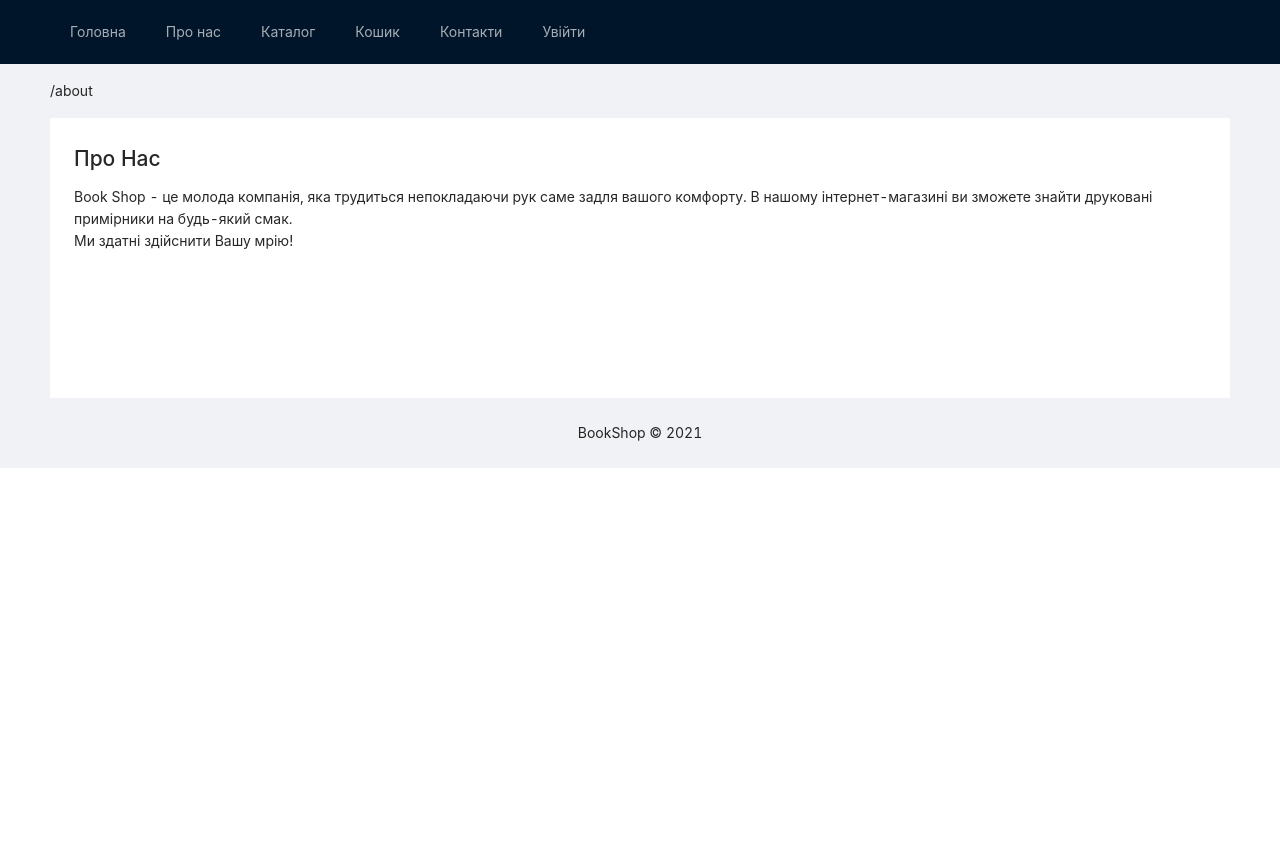
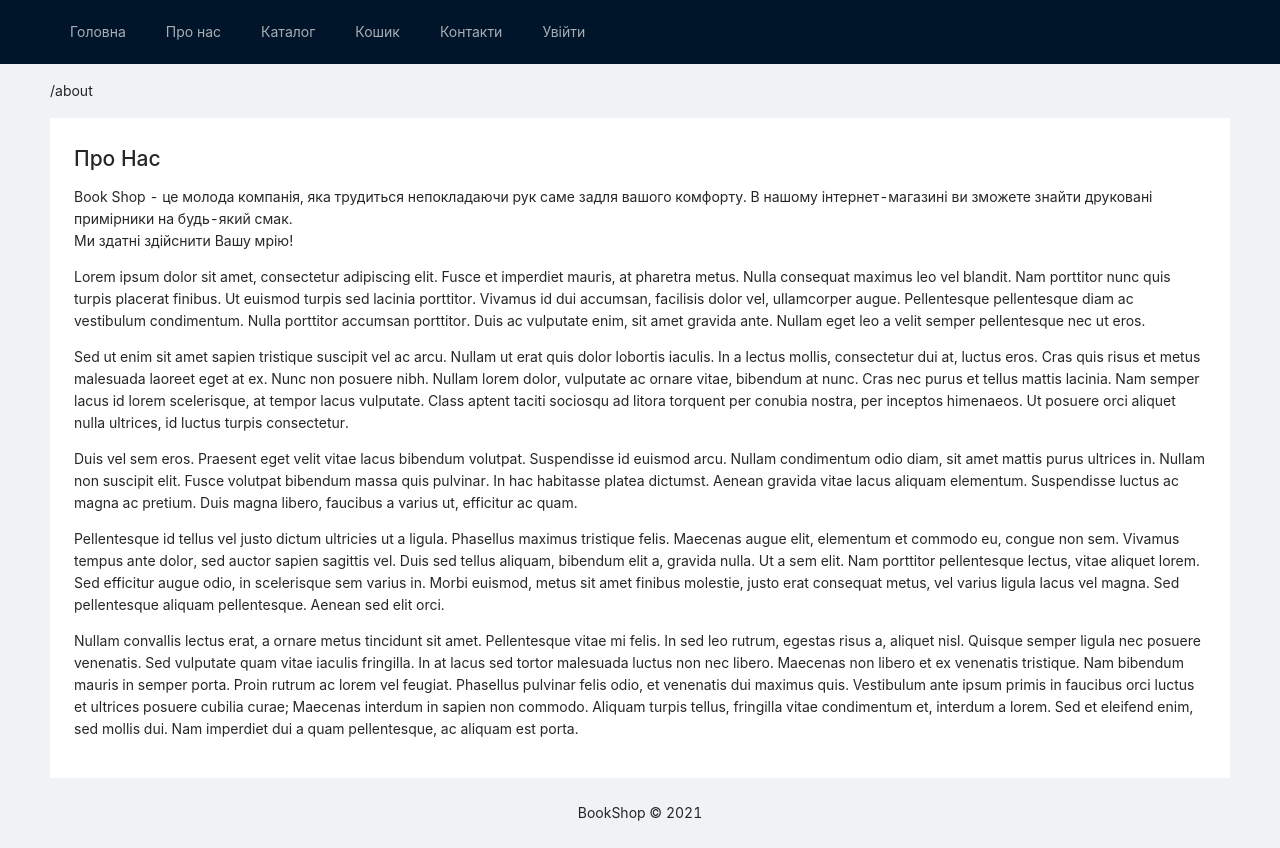
Before and after one commit to laurence543/BookShop-Remake, a React (Create React App) app in the folder frontend/: page /about in a window 1280 px wide. Before the commit the page ends 800 px from the top, so only its background shows below. Built offline with nearby package versions, Linux system fonts and the light colour scheme.

Commit message:
Added 'lorem ipsum dolor'

```diff
--- a/frontend/src/containers/CommonPagesContainer/About.js
+++ b/frontend/src/containers/CommonPagesContainer/About.js
@@ -12,6 +12,51 @@ class About extends React.Component {
                     <br/>
                     Ми здатні здійснити Вашу мрію!
                 </p>
+                <p>
+                    Lorem ipsum dolor sit amet, consectetur adipiscing elit. Fusce et imperdiet mauris, at pharetra
+                    metus. Nulla consequat maximus leo vel blandit. Nam porttitor nunc quis turpis placerat finibus.
+                    Ut euismod turpis sed lacinia porttitor. Vivamus id dui accumsan, facilisis dolor vel, ullamcorper
+                    augue. Pellentesque pellentesque diam ac vestibulum condimentum. Nulla porttitor accumsan porttitor.
+                    Duis ac vulputate enim, sit amet gravida ante. Nullam eget leo a velit semper pellentesque nec
+                    ut eros.
+                </p>
+                <p>
+                    Sed ut enim sit amet sapien tristique suscipit vel ac arcu. Nullam ut erat quis dolor
+                    lobortis iaculis. In a lectus mollis, consectetur dui at, luctus eros.
+                    Cras quis risus et metus malesuada laoreet eget at ex. Nunc non posuere nibh.
+                    Nullam lorem dolor, vulputate ac ornare vitae, bibendum at nunc. Cras nec purus et
+                    tellus mattis lacinia. Nam semper lacus id lorem scelerisque, at tempor lacus vulputate.
+                    Class aptent taciti sociosqu ad litora torquent per conubia nostra, per inceptos himenaeos.
+                    Ut posuere orci aliquet nulla ultrices, id luctus turpis consectetur.
+                </p>
+                <p>
+                    Duis vel sem eros. Praesent eget velit vitae lacus bibendum volutpat. Suspendisse id euismod arcu.
+                    Nullam condimentum odio diam, sit amet mattis purus ultrices in. Nullam non suscipit elit.
+                    Fusce volutpat bibendum massa quis pulvinar. In hac habitasse platea dictumst.
+                    Aenean gravida vitae lacus aliquam elementum. Suspendisse luctus ac magna ac pretium.
+                    Duis magna libero, faucibus a varius ut, efficitur ac quam.
+                </p>
+                <p>
+                    Pellentesque id tellus vel justo dictum ultricies ut a ligula. Phasellus maximus tristique felis.
+                    Maecenas augue elit, elementum et commodo eu, congue non sem. Vivamus tempus ante dolor, sed
+                    auctor sapien sagittis vel. Duis sed tellus aliquam, bibendum elit a, gravida nulla. Ut a sem
+                    elit. Nam porttitor pellentesque lectus, vitae aliquet lorem. Sed efficitur augue odio, in
+                    scelerisque sem varius in. Morbi euismod, metus sit amet finibus molestie, justo erat consequat
+                    metus, vel varius ligula lacus vel magna. Sed pellentesque aliquam pellentesque. Aenean sed elit
+                    orci.
+                </p>
+                <p>
+                    Nullam convallis lectus erat, a ornare metus tincidunt sit amet.
+                    Pellentesque vitae mi felis. In sed leo rutrum, egestas risus a, aliquet nisl.
+                    Quisque semper ligula nec posuere venenatis. Sed vulputate quam vitae iaculis
+                    fringilla. In at lacus sed tortor malesuada luctus non nec libero. Maecenas non
+                    libero et ex venenatis tristique. Nam bibendum mauris in semper porta. Proin
+                    rutrum ac lorem vel feugiat. Phasellus pulvinar felis odio, et venenatis dui
+                    maximus quis. Vestibulum ante ipsum primis in faucibus orci luctus et ultrices
+                    posuere cubilia curae; Maecenas interdum in sapien non commodo. Aliquam turpis
+                    tellus, fringilla vitae condimentum et, interdum a lorem. Sed et eleifend enim,
+                    sed mollis dui. Nam imperdiet dui a quam pellentesque, ac aliquam est porta.
+                </p>
             </div>
         );
     }
```
